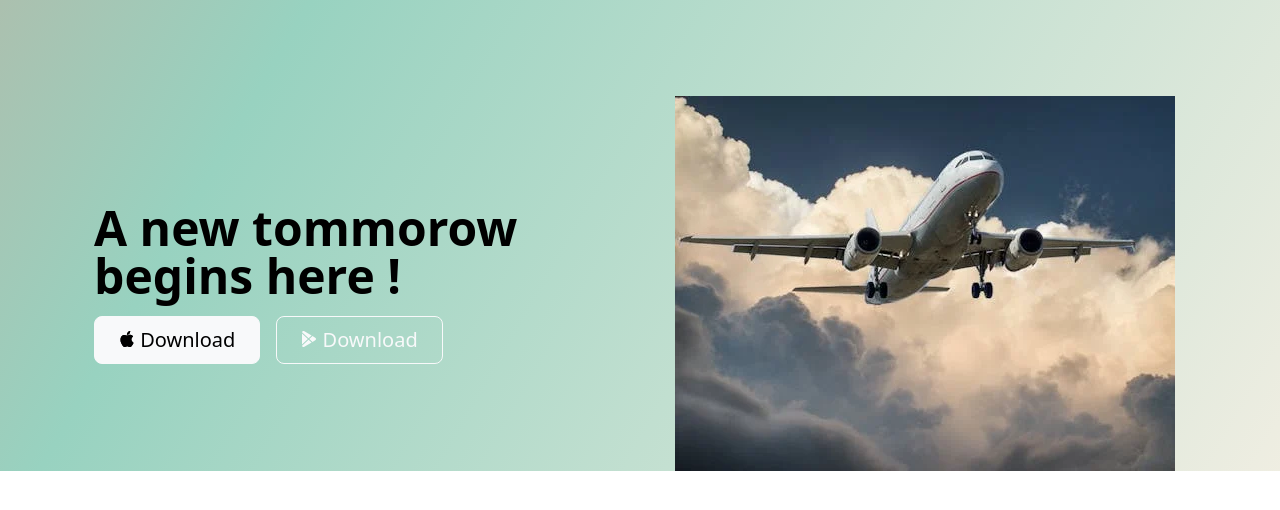
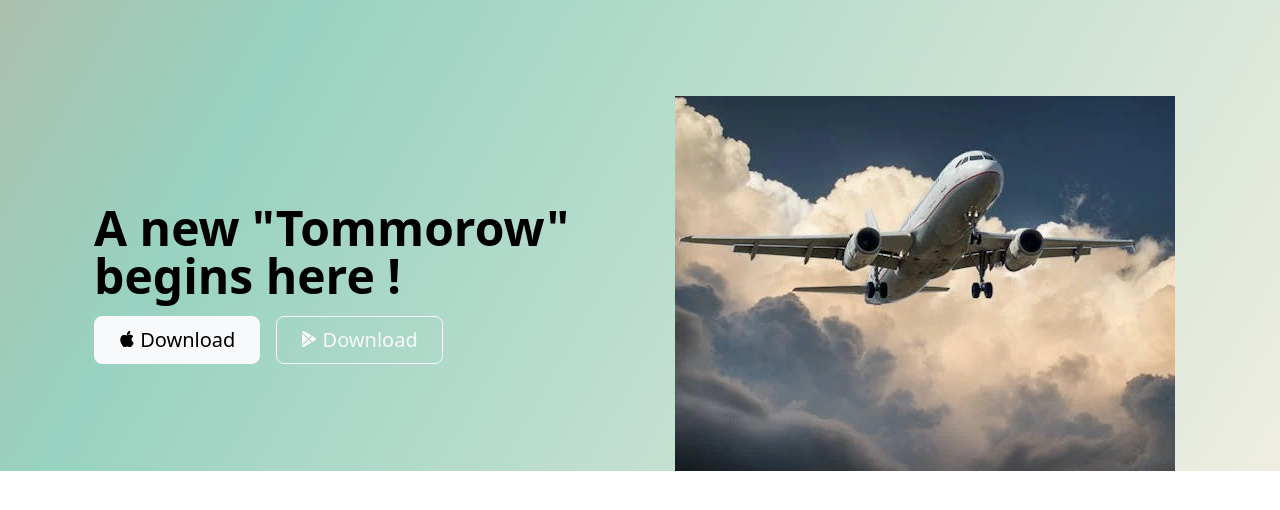
Before and after one commit to vineet639/my-website, a Django app: page / in a window 1280 px wide. Shown: the part 82-592 px from the top of the page. Run offline with Django 5.2, Linux system fonts and the light colour scheme.

Commit message:
Update index.html

```diff
--- a/my_project/my_project/templates/index.html
+++ b/my_project/my_project/templates/index.html
@@ -37,7 +37,7 @@
             loading="lazy">
         </div>
         <div class="col-lg-6">
-          <h1 class="display-5 fw-bold text-body-emphasis lh-1 mb-3">A new tommorow begins here !</h1>
+          <h1 class="display-5 fw-bold text-body-emphasis lh-1 mb-3">A new "Tommorow" begins here !</h1>
 
           <div class="d-grid gap-2 d-md-flex justify-content-md-start">
             <button type="button" class="btn btn-light btn-lg px-4 me-md-2"><svg xmlns="http://www.w3.org/2000/svg"
```
